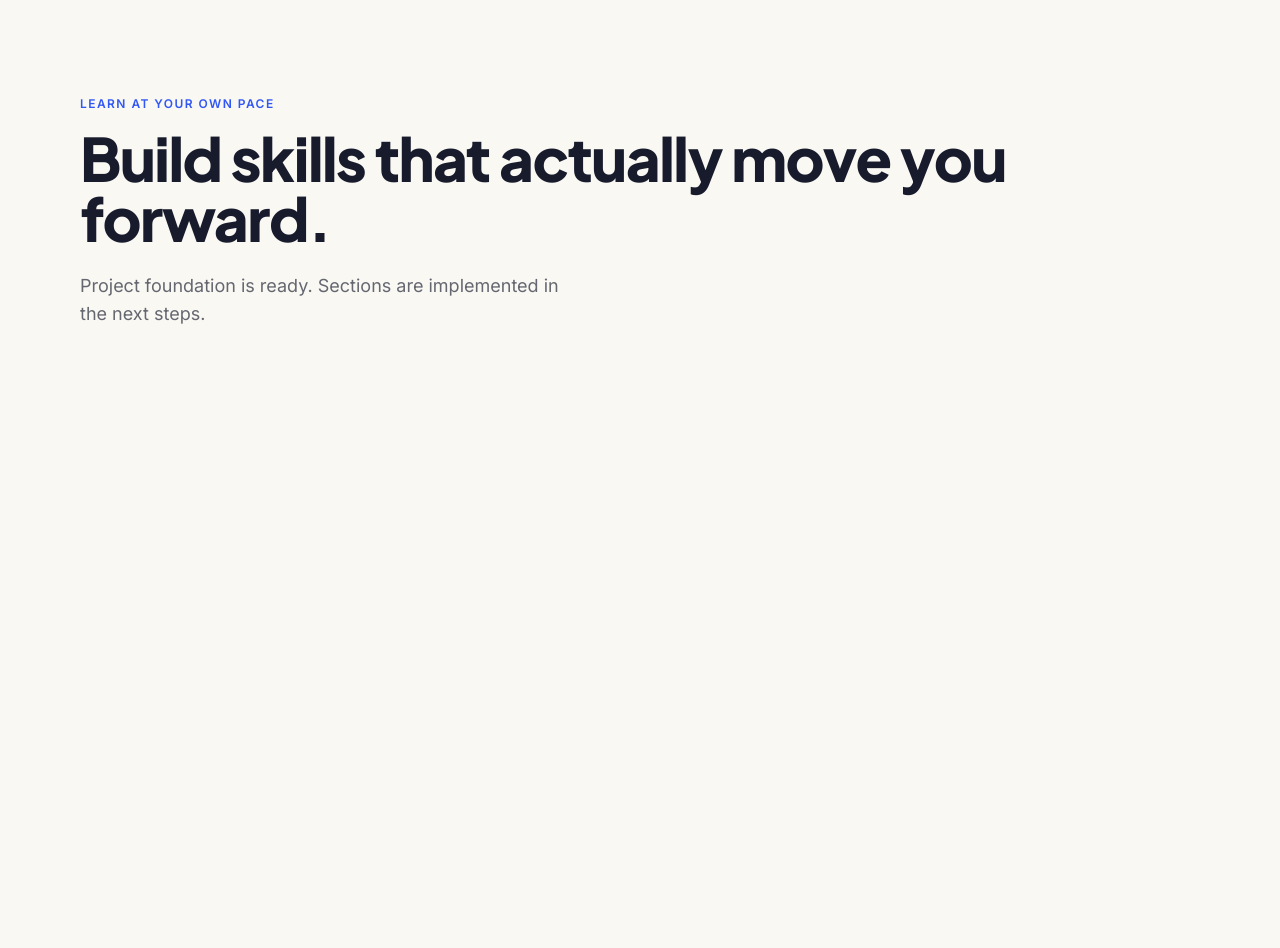
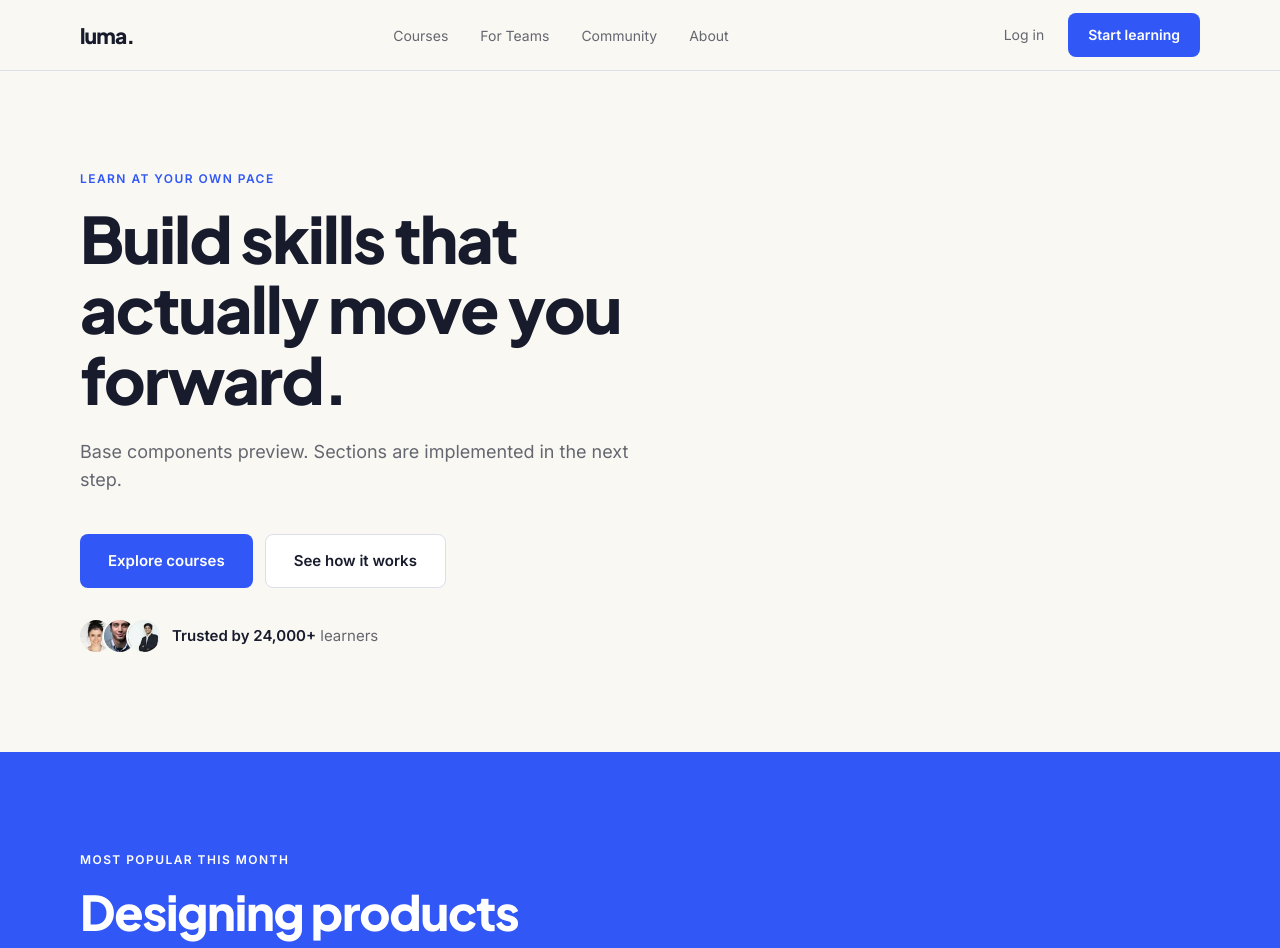
Before and after one commit to WiniciusNeves/buzzvel-fe-test, a Next.js app: page / in a window 1280 px wide. Shown: the top 948 px of the page. Before the commit the page ends 800 px from the top, so only its background shows below. Built offline with nearby package versions, Linux system fonts and the light colour scheme; no server answers.

Commit message:
feat: preview base components on home page

```diff
--- a/src/app/page.tsx
+++ b/src/app/page.tsx
@@ -1,13 +1,57 @@
+import { SiteHeader } from "@/components/layout/SiteHeader";
+import { ArrowLink } from "@/components/ui/ArrowLink";
+import { AvatarStack } from "@/components/ui/AvatarStack";
+import { ButtonLink } from "@/components/ui/Button";
+import { Section } from "@/components/ui/Section";
+import { SectionHeading } from "@/components/ui/SectionHeading";
+
+const previewAvatars = [
+  { src: "/images/avatars/avatar-1.webp", alt: "" },
+  { src: "/images/avatars/avatar-2.webp", alt: "" },
+  { src: "/images/avatars/avatar-3.webp", alt: "" },
+] as const;
+
 export default function HomePage() {
   return (
-    <main id="main" className="mx-auto max-w-[1120px] px-5 py-24 md:px-10 lg:px-0">
-      <p className="text-eyebrow font-semibold text-primary uppercase">Learn at your own pace</p>
-      <h1 className="mt-4 font-display text-4xl font-extrabold tracking-tight md:text-6xl">
-        Build skills that actually move you forward.
-      </h1>
-      <p className="mt-6 max-w-[480px] text-lg leading-7 text-muted">
-        Project foundation is ready. Sections are implemented in the next steps.
-      </p>
-    </main>
+    <>
+      <SiteHeader />
+      <main id="main">
+        <Section tone="cream">
+          <SectionHeading
+            level={1}
+            eyebrow="Learn at your own pace"
+            title="Build skills that actually move you forward."
+            description="Base components preview. Sections are implemented in the next step."
+            className="max-w-[560px]"
+          />
+          <div className="mt-10 flex flex-col gap-3 sm:flex-row">
+            <ButtonLink href="#categories">Explore courses</ButtonLink>
+            <ButtonLink href="#how-it-works" variant="secondary">
+              See how it works
+            </ButtonLink>
+          </div>
+          <div className="mt-8 flex items-center gap-3">
+            <AvatarStack avatars={previewAvatars} size={32} />
+            <p className="text-[0.9375rem] text-muted">
+              <strong className="font-semibold text-ink">Trusted by 24,000+</strong> learners
+            </p>
+          </div>
+        </Section>
+        <Section tone="primary">
+          <SectionHeading
+            tone="inverse"
+            eyebrow="Most popular this month"
+            title="Designing products people understand."
+            className="max-w-[536px]"
+          />
+          <div className="mt-8 flex flex-wrap items-center gap-6">
+            <ButtonLink href="#categories" variant="sun">
+              View course
+            </ButtonLink>
+            <ArrowLink href="#categories">Browse all courses</ArrowLink>
+          </div>
+        </Section>
+      </main>
+    </>
   );
 }
```
